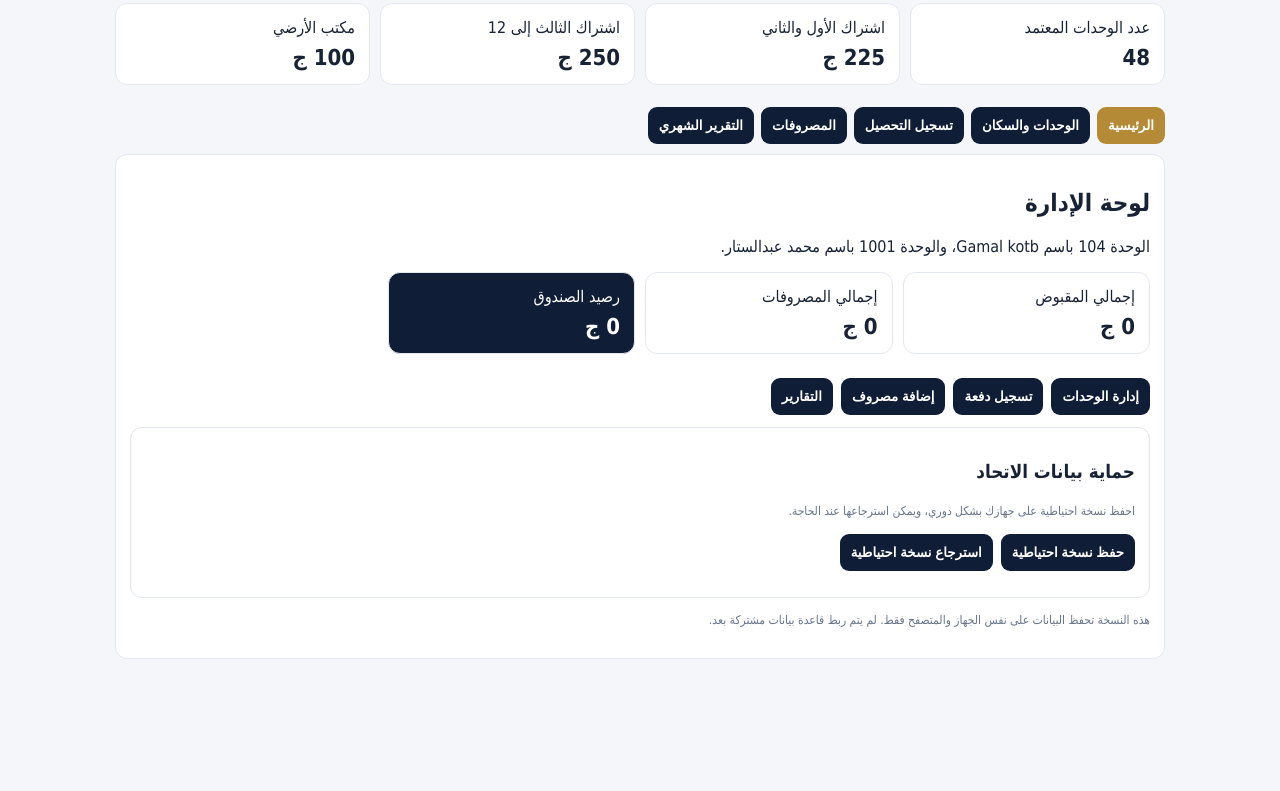
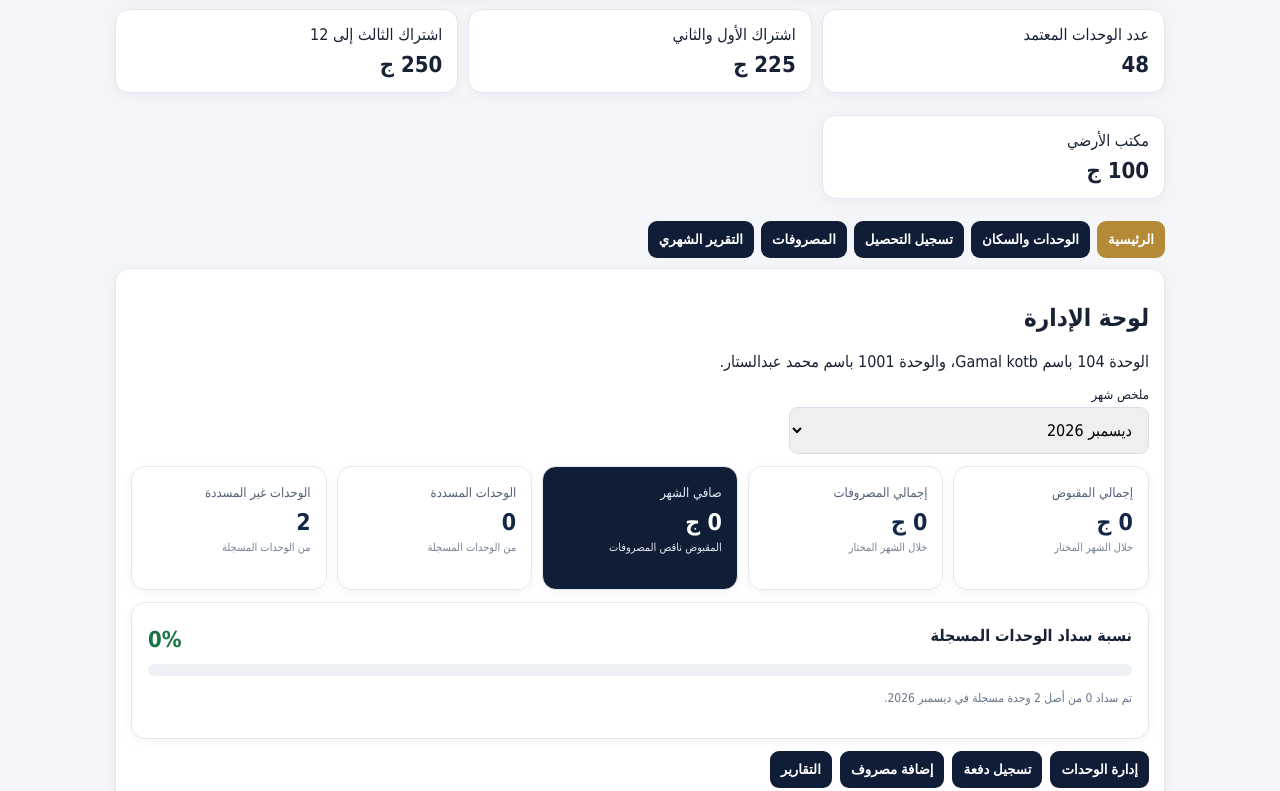
Before and after one commit to gamalaziz2015-beep/Giran-ElSaad, a plain HTML site: page index.html in a window 1280 px wide. Shown: the part 323-1114 px from the top of the page. Before the commit the page ends 1034 px from the top, so only its background shows below. Drawn offline with Linux system fonts and the light colour scheme.

Commit message:
Update index.html

```diff
--- a/index.html
+++ b/index.html
@@ -5,16 +5,28 @@
 <meta name="viewport" content="width=device-width,initial-scale=1">
 <title>جيران السعد - اتحاد الملاك</title>
 <style>
-body{margin:0;background:#f4f6fa;color:#182235;font-family:Tahoma,Arial}
-header{background:#101d36;color:white;padding:22px 16px;border-bottom:4px solid #d6b56d}
+body{margin:0;background:#f3f5f9;color:#182235;font-family:Tahoma,Arial}
+header{background:linear-gradient(135deg,#101d36,#203b62);color:white;padding:24px 16px;border-bottom:4px solid #d6b56d}
 header h1{margin:0;font-size:25px}
 header p{margin:7px 0;color:#d9e0eb}
 .manager{color:#d6b56d;font-weight:bold}
 main{max-width:1050px;margin:auto;padding:15px 12px 40px}
-.notice,.card,.panel{background:white;border:1px solid #e3e8f0;border-radius:12px;padding:14px;margin-bottom:12px}
+.notice,.card,.panel{background:white;border:1px solid #e3e8f0;border-radius:14px;padding:15px;margin-bottom:12px;box-shadow:0 3px 12px rgba(20,35,60,.04)}
 .notice{background:#fff8e8;line-height:1.8;font-size:13px}
 .cards{display:grid;grid-template-columns:repeat(2,1fr);gap:10px}
 .card strong{display:block;font-size:22px;margin-top:8px}
+.metric-card{min-height:92px}
+.metric-card span{font-size:13px;color:#526078}
+.metric-card strong{font-size:23px;color:#142746}
+.metric-card small{display:block;color:#778398;margin-top:6px;font-size:11px}
+.metric-card.balance strong{color:white}
+.metric-card.balance span,.metric-card.balance small{color:#e2e9f3}
+.dashboard-filter{max-width:360px;margin:12px 0}
+.progress-card{padding:16px}
+.progress-heading{display:flex;justify-content:space-between;align-items:center;gap:10px}
+.progress-heading strong{color:#187444}
+.progress-track{height:12px;background:#edf0f5;border-radius:20px;overflow:hidden;margin-top:12px}
+.progress-fill{height:100%;width:0;background:linear-gradient(90deg,#26945d,#70c69a);border-radius:20px;transition:width .25s}
 nav{display:flex;gap:7px;overflow:auto;padding:10px 0}
 button{border:0;border-radius:9px;padding:11px;font-weight:bold;background:#101d36;color:white}
 nav button{white-space:nowrap}
@@ -33,8 +45,8 @@ th{background:#f5f7fb}
 .green{background:#e9f8ef;color:#187444}
 .muted{font-size:12px;color:#68758a;line-height:1.8}
 .balance{background:#101d36;color:white}
-@media(min-width:700px){.cards{grid-template-columns:repeat(4,1fr)}}
-@media(max-width:450px){.grid{grid-template-columns:1fr}}
+@media(min-width:700px){.cards{grid-template-columns:repeat(3,1fr)}.dashboard-cards{grid-template-columns:repeat(5,1fr)}}
+@media(max-width:450px){.grid{grid-template-columns:1fr}.metric-card strong{font-size:20px}}
 </style>
 </head>
 <body>
@@ -69,10 +81,21 @@ th{background:#f5f7fb}
 <section class="panel active" id="home">
 <h2>لوحة الإدارة</h2>
 <p>الوحدة 104 باسم Gamal kotb، والوحدة 1001 باسم محمد عبدالستار.</p>
-<div class="cards">
-<div class="card">إجمالي المقبوض<strong id="homeIncome">0 ج</strong></div>
-<div class="card">إجمالي المصروفات<strong id="homeExpenses">0 ج</strong></div>
-<div class="card balance">رصيد الصندوق<strong id="homeBalance">0 ج</strong></div>
+<div class="dashboard-filter">
+<label for="dashboardMonth">ملخص شهر</label>
+<select id="dashboardMonth" onchange="renderHome()"></select>
+</div>
+<div class="cards dashboard-cards">
+<div class="card metric-card"><span>إجمالي المقبوض</span><strong id="homeIncome">0 ج</strong><small>خلال الشهر المختار</small></div>
+<div class="card metric-card"><span>إجمالي المصروفات</span><strong id="homeExpenses">0 ج</strong><small>خلال الشهر المختار</small></div>
+<div class="card metric-card balance"><span>صافي الشهر</span><strong id="homeBalance">0 ج</strong><small>المقبوض ناقص المصروفات</small></div>
+<div class="card metric-card"><span>الوحدات المسددة</span><strong id="homePaid">0</strong><small>من الوحدات المسجلة</small></div>
+<div class="card metric-card"><span>الوحدات غير المسددة</span><strong id="homeUnpaid">0</strong><small>من الوحدات المسجلة</small></div>
+</div>
+<div class="card progress-card">
+<div class="progress-heading"><b>نسبة سداد الوحدات المسجلة</b><strong id="homeRate">0%</strong></div>
+<div class="progress-track"><div id="homeProgress" class="progress-fill"></div></div>
+<p class="muted" id="homeProgressText">لا توجد وحدات مسجلة بعد.</p>
 </div>
 <div class="actions">
 <button onclick="showTab('units')">إدارة الوحدات</button>
@@ -191,7 +214,7 @@ let n=['','يناير','فبراير','مارس','أبريل','مايو','يون
 return n[+m]+' '+y;
 }
 function fillMonths(){
-['month','reportMonth','expenseMonth'].forEach(id=>{
+['month','reportMonth','expenseMonth','dashboardMonth'].forEach(id=>{
 document.getElementById(id).innerHTML=months.map(m=>`<option value="${m}">${monthLabel(m)}</option>`).join('');
 });
 }
@@ -291,11 +314,26 @@ paymentRows.innerHTML=ps.map(p=>`<tr><td>${monthLabel(p.month)}</td><td>${p.type
 reportExpenseRows.innerHTML=es.map(e=>`<tr><td>${safe(e.date)}</td><td>${safe(e.desc)}</td><td>${safe(e.receiver||'—')}</td><td>${e.amount} ج</td></tr>`).join('')||'<tr><td colspan="4">لا توجد مصروفات لهذا الشهر</td></tr>';
 }
 function renderHome(){
-let income=data.payments.reduce((s,p)=>s+Number(p.amount),0);
-let expenses=data.expenses.reduce((s,e)=>s+Number(e.amount),0);
+let m=dashboardMonth.value || months[0];
+let ps=data.payments.filter(p=>p.month===m);
+let es=data.expenses.filter(e=>(e.month||e.date.slice(0,7))===m);
+let income=ps.reduce((s,p)=>s+Number(p.amount),0);
+let expenses=es.reduce((s,e)=>s+Number(e.amount),0);
+let paidSet=new Set(ps.filter(p=>p.type!=='office').map(p=>String(p.unit)));
+let registered=data.units.length;
+let paid=data.units.filter(u=>paidSet.has(String(u.number))).length;
+let unpaid=Math.max(0,registered-paid);
+let rate=registered?Math.round(paid/registered*100):0;
 homeIncome.textContent=income+' ج';
 homeExpenses.textContent=expenses+' ج';
 homeBalance.textContent=(income-expenses)+' ج';
+homePaid.textContent=paid;
+homeUnpaid.textContent=unpaid;
+homeRate.textContent=rate+'%';
+homeProgress.style.width=rate+'%';
+homeProgressText.textContent=registered
+ ? `تم سداد ${paid} من أصل ${registered} وحدة مسجلة في ${monthLabel(m)}.`
+ : 'أضف بيانات الوحدات أولاً لعرض نسبة السداد.';
 }
 
 function backupData(){
@@ -332,6 +370,7 @@ reader.readAsText(file);
 }
 
 fillMonths();
+dashboardMonth.value=months[0];
 expenseDate.value='2026-12-01';
 render();
 updateFee();
```
